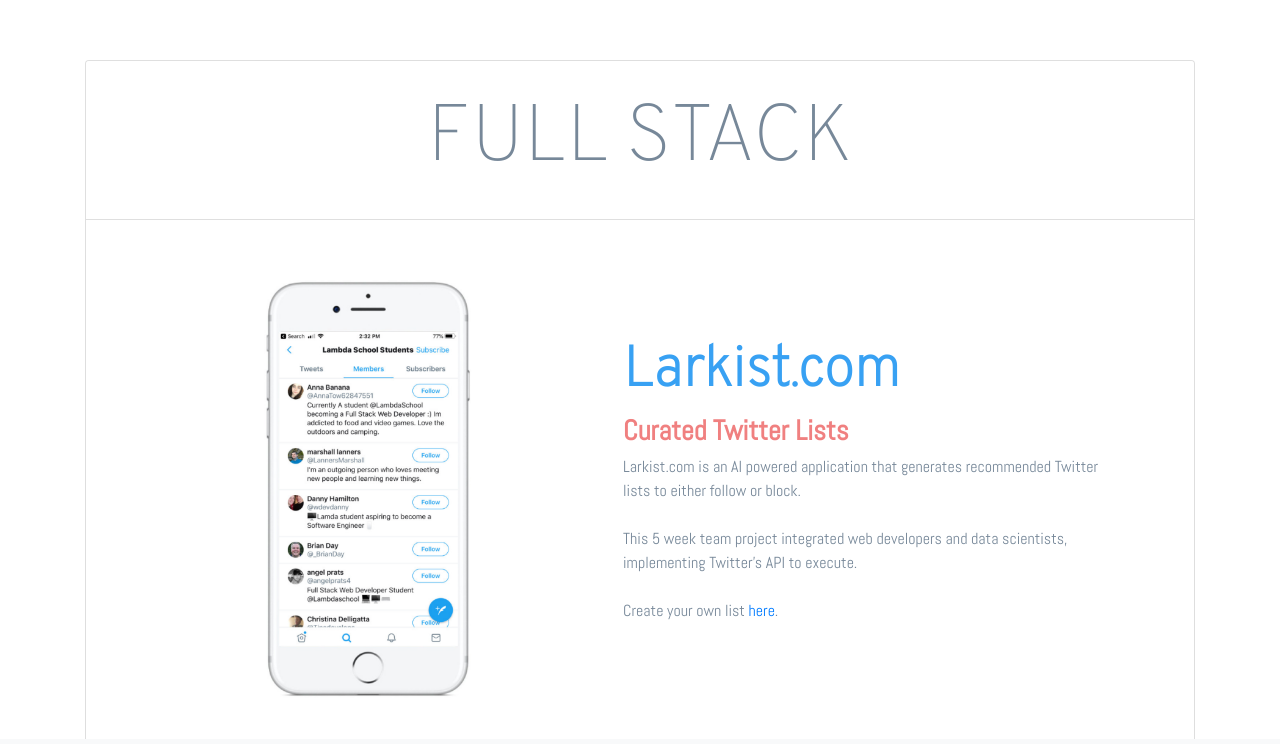
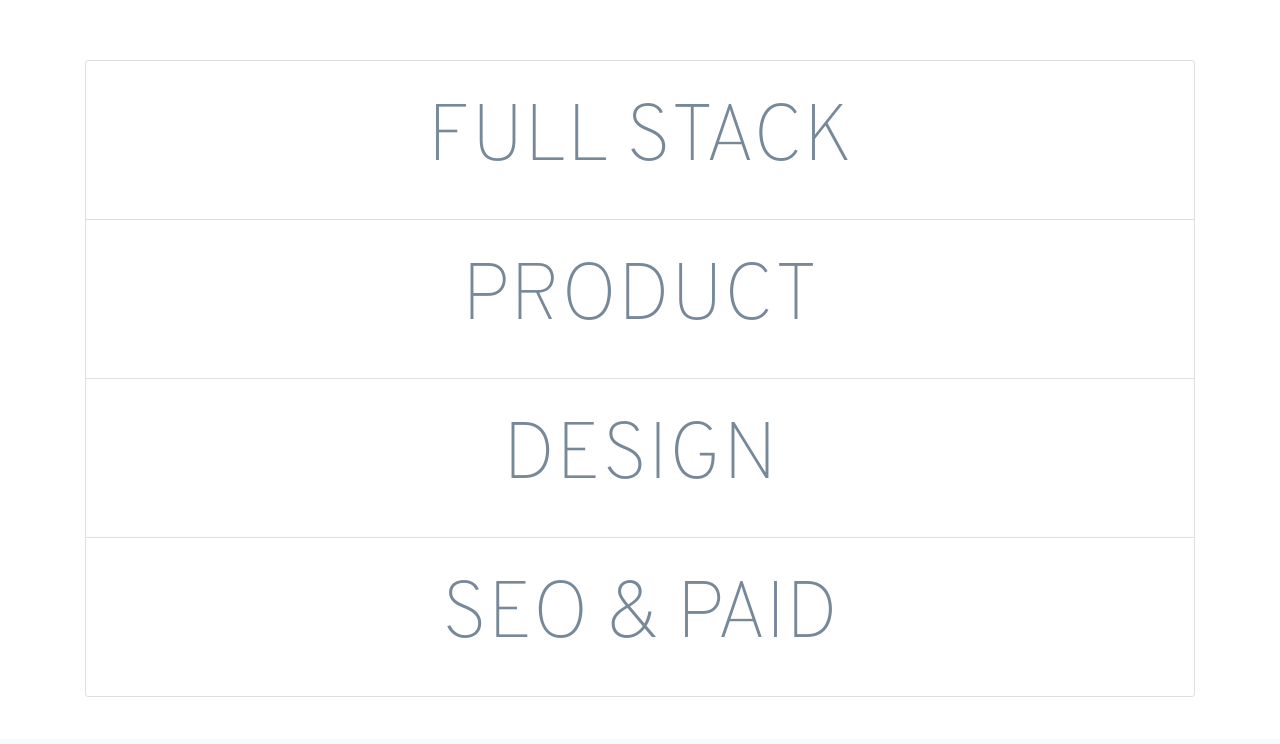
Before and after one commit to rmhennessey/rmh-bootstrap, a website: page index.html in a window 1280 px wide. Shown: the top 744 px of the page. Drawn offline with nearby package versions, Linux system fonts and the light colour scheme.

Commit message:
toggled full stack container off

```diff
--- a/index.html
+++ b/index.html
@@ -41,7 +41,7 @@
                 </h2>
               </div>
 
-              <div id="collapseOne" class="collapse show" aria-labelledby="fullStack" data-parent="#accordionExample">
+              <div id="collapseOne" class="collapse collapsed" aria-labelledby="fullStack" data-parent="#accordionExample">
                 <div class="card-body larkist">
                     <img src="./assets/larkist.png" class="img-fluid">
                     <div class="larkist-copy">
```
